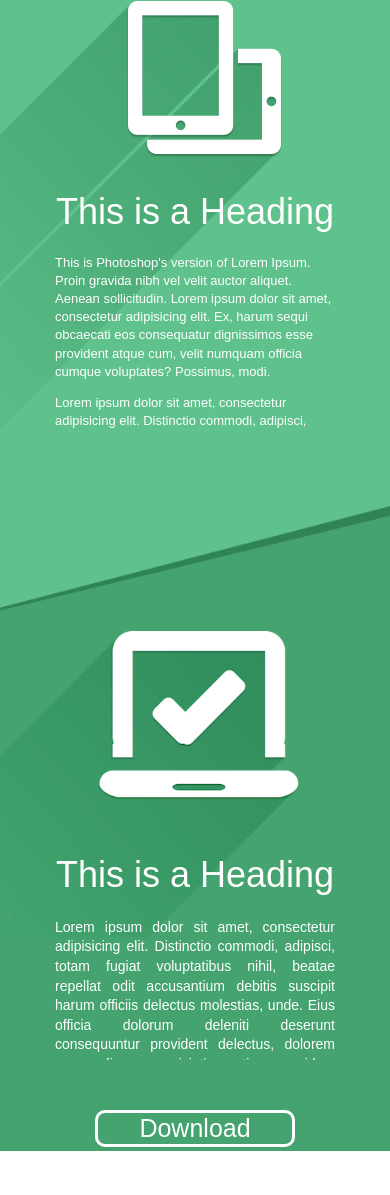
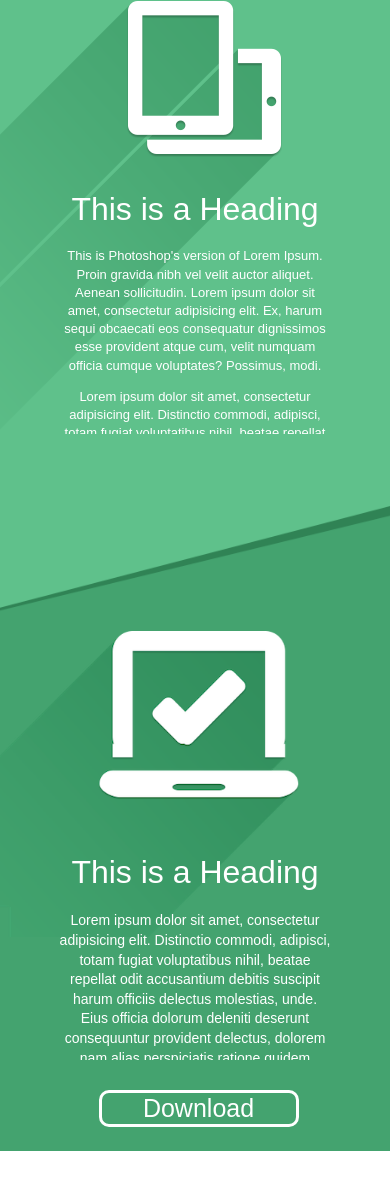
Before and after one commit to Sokolov97/project_1, a plain HTML site: page index.html in a window 390 px wide. Shown: the part 1249-2444 px from the top of the page. Drawn offline with Linux system fonts and the light colour scheme.

Commit message:
Update style.css

```diff
--- a/styles/style.css
+++ b/styles/style.css
@@ -328,27 +328,28 @@ header {
     }
 
     .text1 span {
-        font-size: 36px;
+        font-size: 32px;
         color: rgb(255, 255, 255);
         line-height: 1.576;
         text-align: center;
     }
 
     .text1 {
-        width: 280px;
+        width: 70%;
         height: 250px;
     }
 
     .p1 {
         overflow: scroll;
         overflow-y: auto;
+        height: 250px;
     }
 
     .p1 p {
         font-size: 13px;
         color: rgb(255, 255, 255);
         line-height: 1.4;
-        text-align: left;
+        text-align: center;
         margin-bottom: 5px;
         text-overflow: ellipsis;
     }
@@ -429,7 +430,7 @@ header {
     }
 
     .text2 {
-        width: 280px;
+        width: 70%;
         height: 250px;
         padding-bottom: 0px;
         padding-left: 0px;
@@ -452,7 +453,7 @@ header {
     }
 
     .text2 span {
-        font-size: 36px;
+        font-size: 32px;
         color: rgb(255, 255, 255);
         line-height: 1.576;
         text-align: center;
@@ -460,7 +461,7 @@ header {
 
     .p2 p {
         line-height: 1.4;
-        text-align: justify;
+        text-align: center;
         text-overflow: ellipsis;
     }
 
@@ -474,7 +475,7 @@ header {
         height: 50px;
         outline: none;
         position: relative;
-        bottom: 25px;
+        top: 30px;
         left: 40px;
         color: rgb(255, 255, 255);
         font-size: 25px;
```
